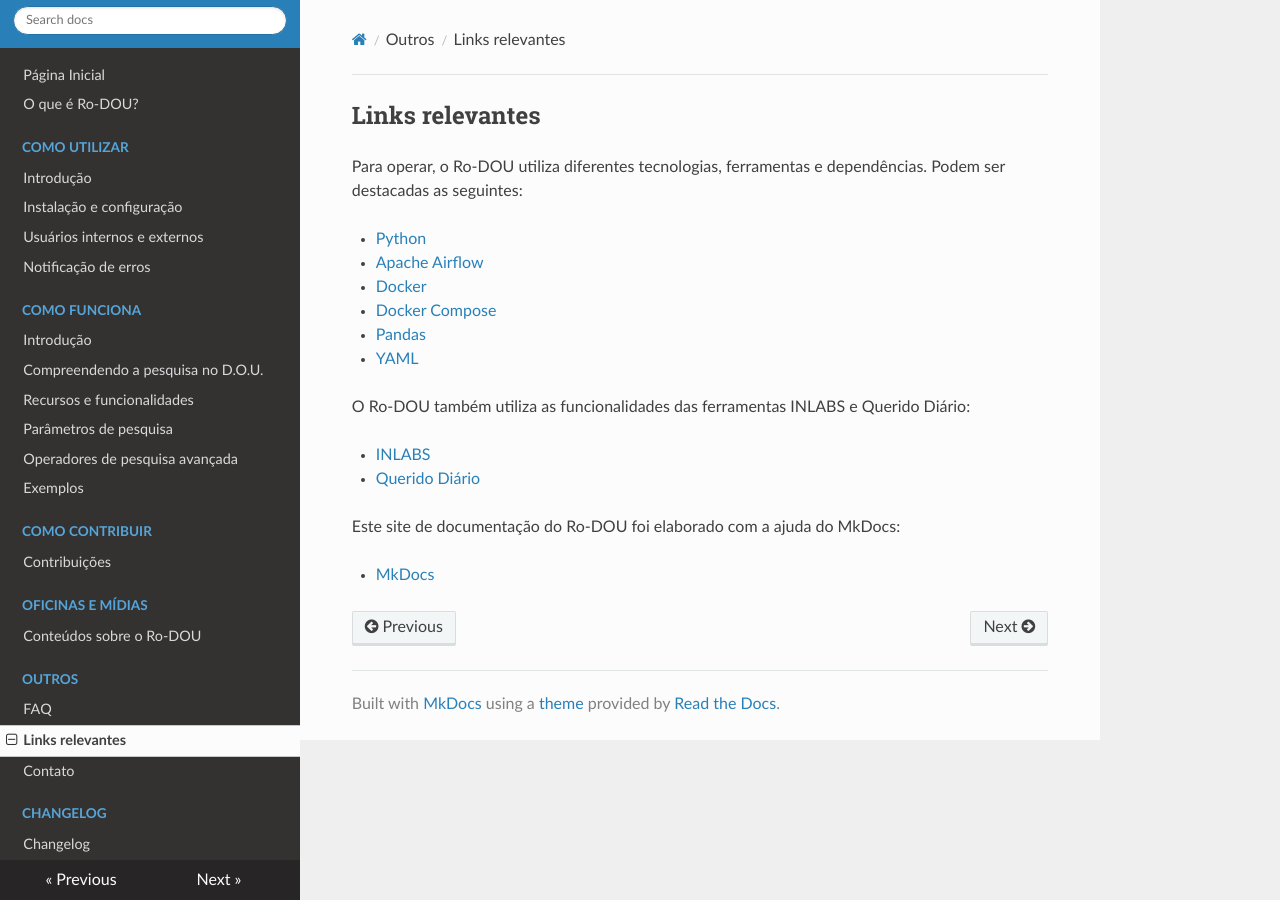
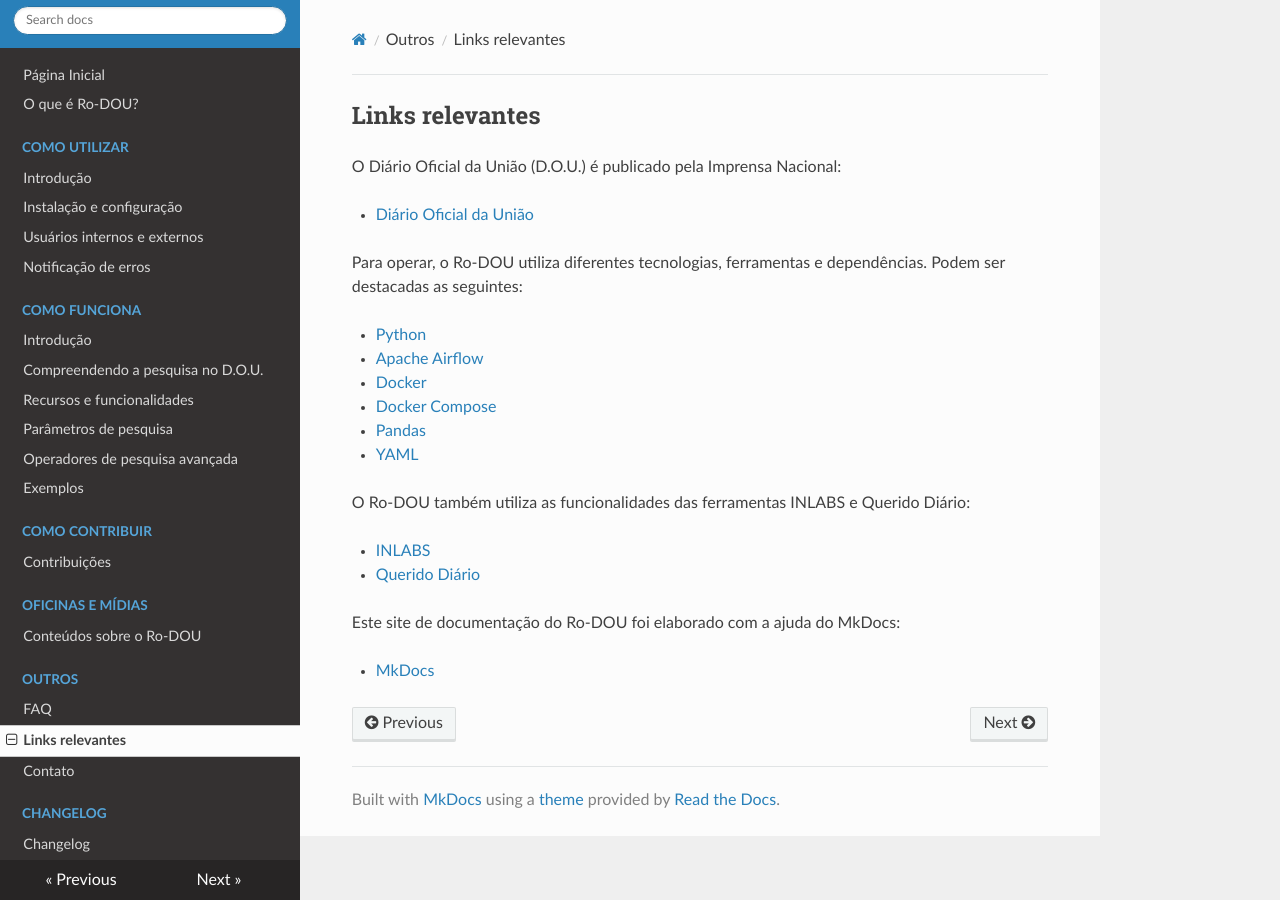
Before and after one commit to gestaogovbr/Ro-dou, an MkDocs documentation site: the page built from docs/docs/outros/links.md, in a window 1280 px wide. Built offline with MkDocs 1.6.1, drawn with Linux system fonts in a browser that asks for light colours; nearby versions of some CDN libraries.

Commit message:
Insert DOU link

```diff
--- a/docs/docs/outros/links.md
+++ b/docs/docs/outros/links.md
@@ -1,4 +1,8 @@
 ## Links relevantes
+
+O Diário Oficial da União (D.O.U.) é publicado pela Imprensa Nacional:
+
+* [Diário Oficial da União](https://www.gov.br/imprensanacional/pt-br)
 
 Para operar, o Ro-DOU utiliza diferentes tecnologias, ferramentas e dependências. Podem ser destacadas as seguintes:
 
```
